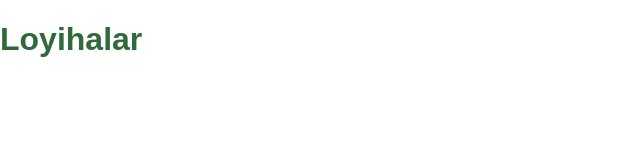
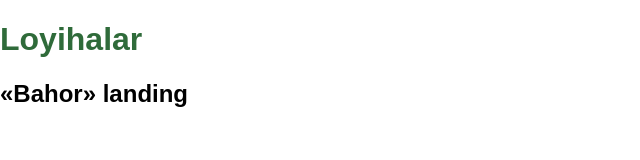
Before and after one commit to Sarvarbek0704/ilmhamroh-git-sinov, a plain HTML site: page loyihalar/index.html in a window 1280 px wide. Shown: the whole page, without its empty margins (0-640 px from the left). Drawn offline with Linux system fonts and the light colour scheme.

Commit message:
Loyihalar: landing kartasi

```diff
--- a/loyihalar/index.html
+++ b/loyihalar/index.html
@@ -3,5 +3,5 @@
 <head><meta charset="utf-8"><title>Loyihalar</title>
 <link rel="stylesheet" href="../assets/css/asosiy.css">
 </head>
-<body><h1>Loyihalar</h1></body>
+<body><h1>Loyihalar</h1><article><h2>«Bahor» landing</h2></article></body>
 </html>
```
